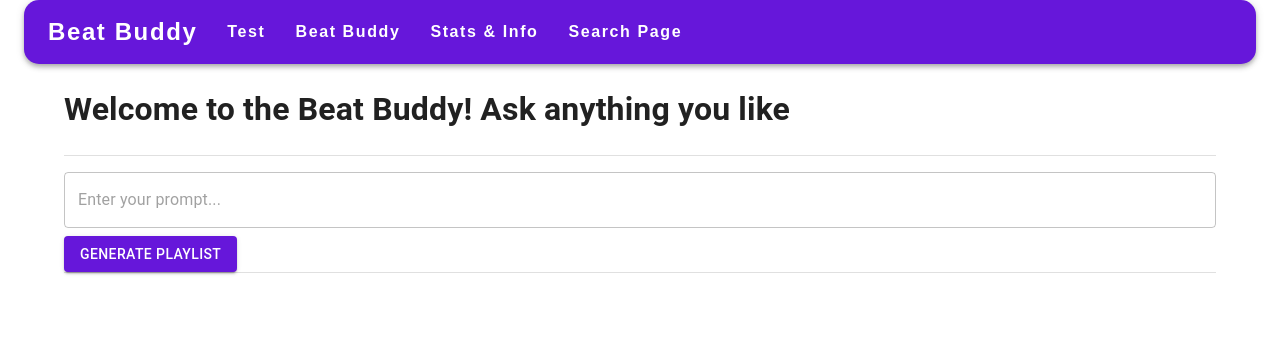
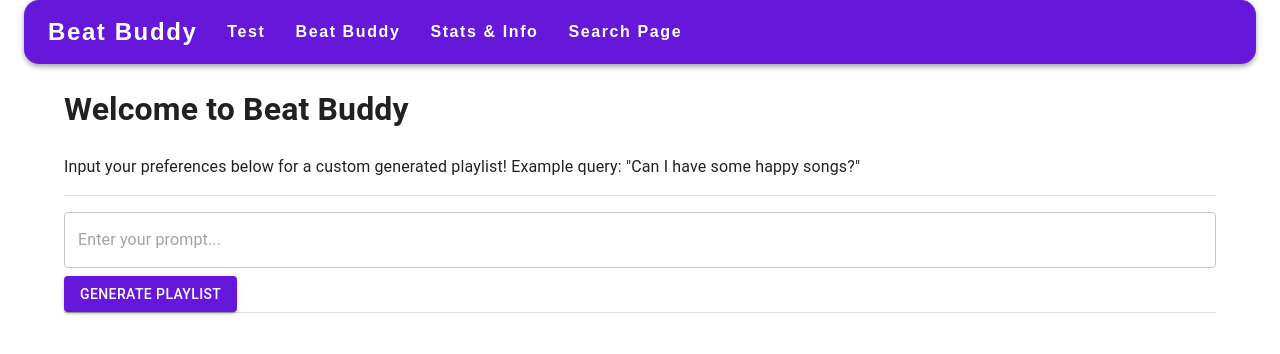
Before and after one commit to icpedroza/namis-minions, a React (Create React App) app in the folder client/: page /beat_buddy in a window 1280 px wide. Shown: the top 354 px of the page. Built offline with nearby package versions, Linux system fonts and the light colour scheme.

Commit message:
Increased input sanity for LLM

```diff
--- a/client/src/pages/LLMPage.js
+++ b/client/src/pages/LLMPage.js
@@ -1,7 +1,9 @@
-import {Container, Divider, CircularProgress, FormControl, InputLabel,
+import {
+    Container, Divider, CircularProgress, FormControl, InputLabel,
     MenuItem, Select, SelectChangeEvent, createTheme, ThemeProvider,
-    TextField, Button, Box, TableContainer, Table, TableHead, TableRow, TableCell, TableBody, Typography} from "@mui/material";
-import {useState} from "react";
+    TextField, Button, Box, TableContainer, Table, TableHead, TableRow, TableCell, TableBody, Typography
+} from "@mui/material";
+import { useState } from "react";
 import LazyTable from "../components/LazyTable";
 import config from "../config.json";
 import axios from 'axios'; // Import axios if you're using it
@@ -75,8 +77,10 @@ export default function LLMPage() {
     return (
         <ThemeProvider theme={theme}>
             <Container>
-                <h1>Welcome to the Beat Buddy! Ask anything you like</h1>
-                <Divider/>
+                <h1>Welcome to Beat Buddy</h1>
+
+                <p>Input your preferences below for a custom generated playlist! Example query: "Can I have some happy songs?"</p>
+                <Divider />
                 <TextField
                     type="text"
                     value={prompt}
@@ -94,7 +98,7 @@ export default function LLMPage() {
                 >
                     Generate Playlist
                 </Button>
-                <Divider/>
+                <Divider />
                 {loading && (
                     <Box
                         display="flex"
```
Also changed, not shown: 2 other files (tests, documents, lock files or other folders). Lines whose indentation alone changed are shown as unchanged.
